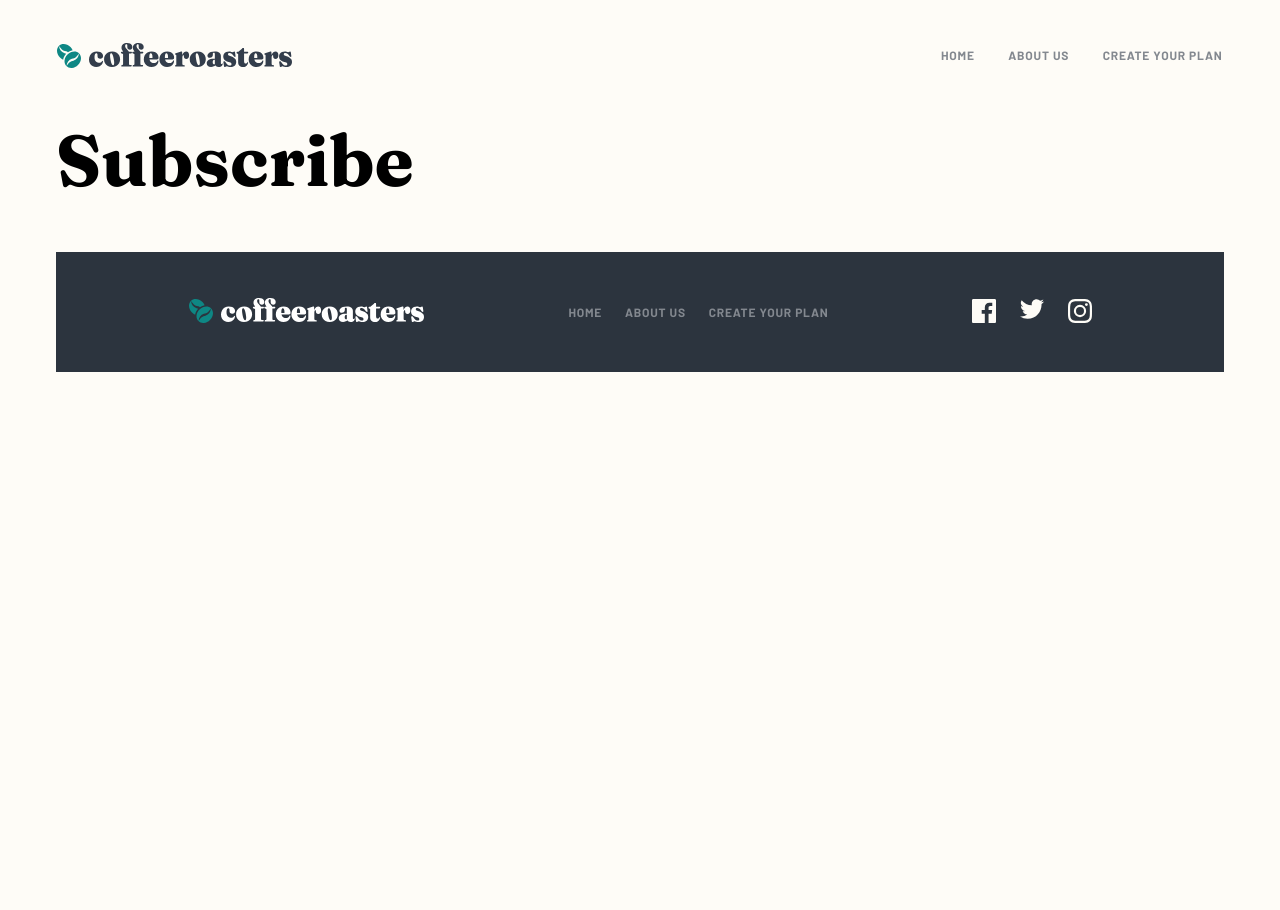
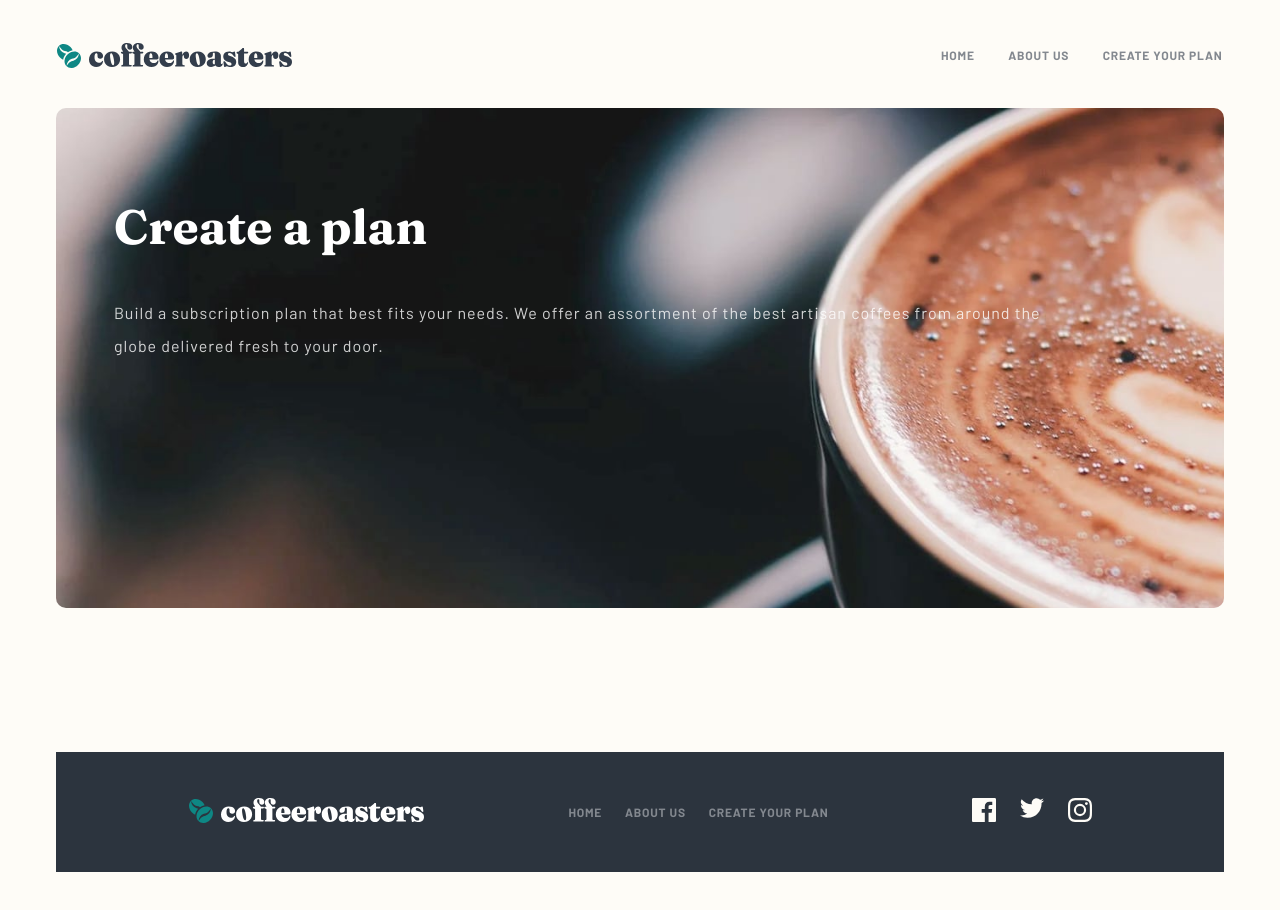
Before and after one commit to vincitaylaran/coffeeroasters-sub-site, a Next.js app: page /subscribe in a window 1280 px wide. Shown: the top 910 px of the page. Before the commit the page ends 800 px from the top, so only its background shows below. Built offline with nearby package versions, Linux system fonts and the light colour scheme.

Commit message:
Create subscribe page and sass file

```diff
--- a/pages/subscribe.tsx
+++ b/pages/subscribe.tsx
@@ -1,10 +1,16 @@
-import React from "react"
+import Hero from "../components/Hero"
+import subscribeStyles from "../styles/Subscribe.module.scss"
 
 const subscribe = () => {
   return (
-    <div>
-      <h1>Subscribe</h1>
-    </div>
+    <>
+      <Hero
+        background="blackcup"
+        title="Create a plan"
+        content="Build a subscription plan that best fits your needs. We offer an assortment of the best
+  artisan coffees from around the globe delivered fresh to your door."
+      />
+    </>
   )
 }
 
```
Also changed, not shown: styles/Subscribe.module.scss (added).
